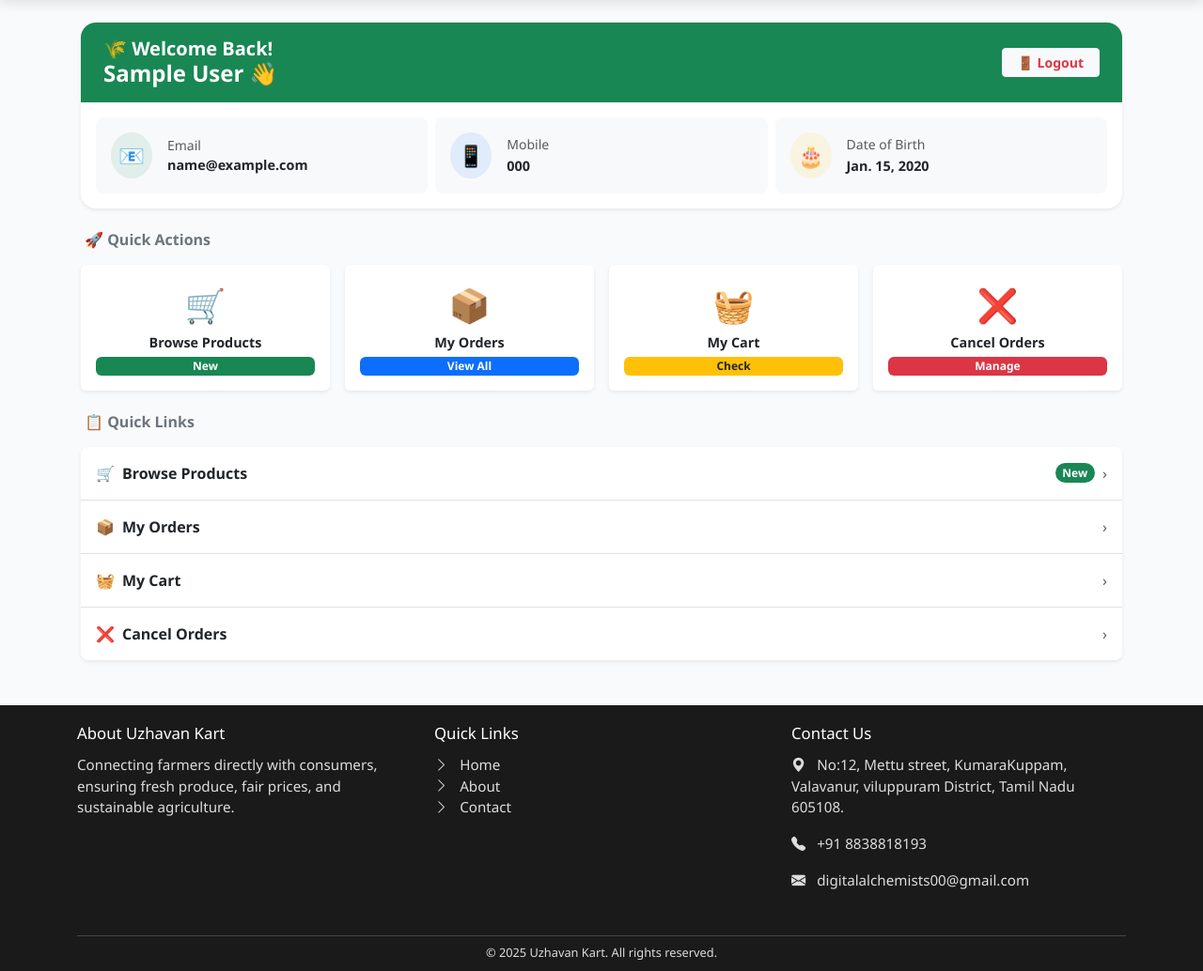
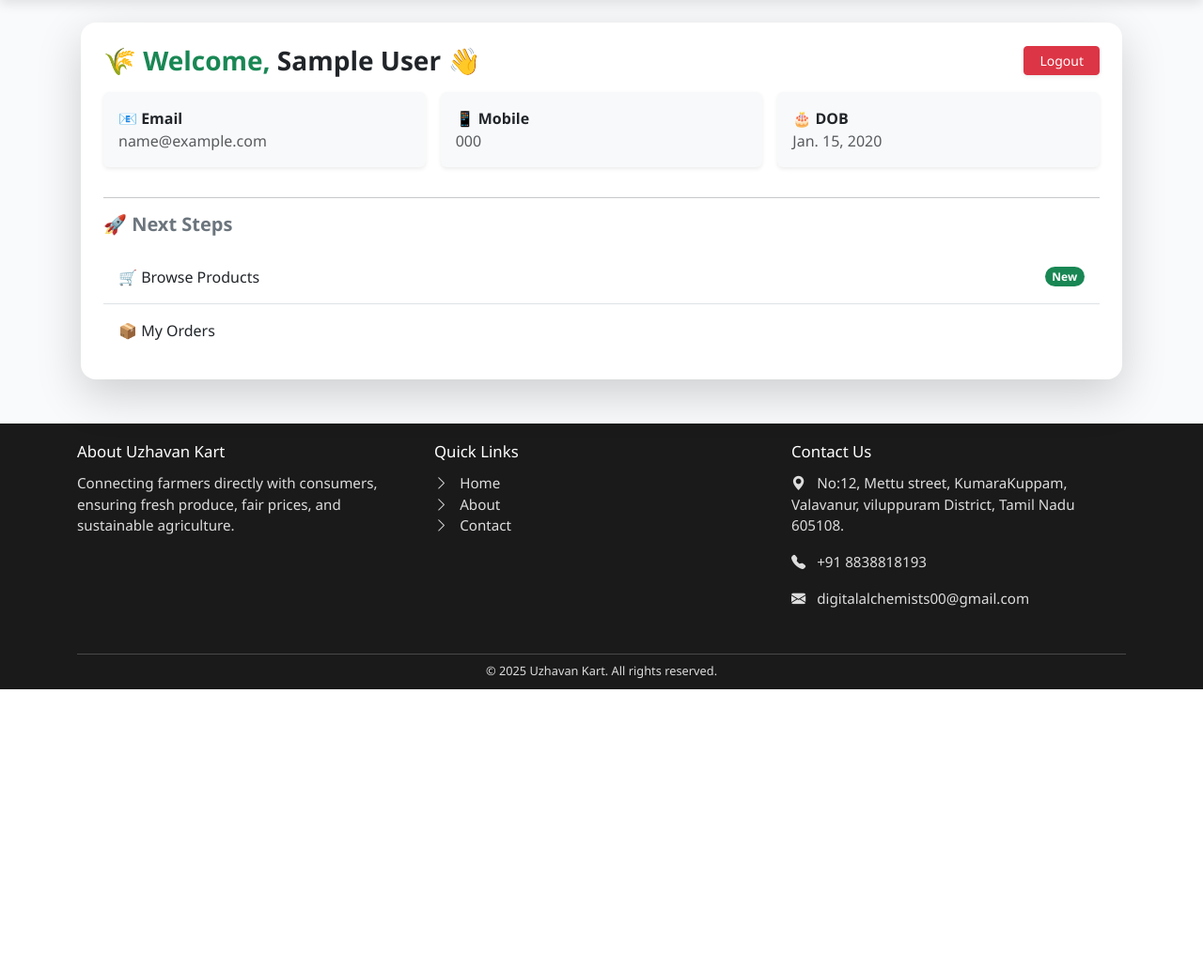
Before and after one commit to SK-DIGITALALCHEMISTS-100/UZHAVANKART, a Django app: template uzhavankart/templates/uk/customer_home.html in a window 1280 px wide. Shown: the part 66-1100 px from the top of the page at 94% size. After the commit the page ends 800 px from the top, so only its background shows below. Run offline with Django 4.2, Linux system fonts and the light colour scheme; the template is opened without the code that fills it: values that come from a table or form of the project are taken from there, others are empty; tables that the repository leaves empty hold one stand-in row (values such as "Sample post").

Commit message:
customer home update

```diff
--- a/uzhavankart/templates/uk/customer_home.html
+++ b/uzhavankart/templates/uk/customer_home.html
@@ -2,178 +2,64 @@
 {% load static %}
 
 {% block content %}
-<div class="container mt-4 px-3 mb-5">
+<div class="container mt-4 px-3 mb-4">
+  <div class="card shadow-lg border-0 rounded-4 p-3 p-md-4 bg-white">
 
-  <!-- Welcome Card -->
-  <div class="card border-0 shadow-sm rounded-4 mb-4">
-
-    <!-- Green Top Banner -->
-    <div class="bg-success rounded-top-4 px-4 py-3">
-      <div class="d-flex justify-content-between align-items-center flex-wrap gap-2">
-        <div>
-          <h5 class="text-white fw-bold mb-0">
-            🌾 Welcome Back!
-          </h5>
-          <h4 class="text-white fw-bold mb-0">
-            {{ customer.name }} 👋
-          </h4>
-        </div>
-        <a href="{% url 'customer_logout' %}"
-           class="btn btn-light btn-sm fw-semibold text-danger px-3"
-           onclick="return confirm('Are you sure you want to logout?')">
-          🚪 Logout
+    <!-- Header -->
+    <div class="d-flex justify-content-between align-items-start align-items-md-center flex-wrap gap-2 mb-3">
+      <h2 class="fw-bold text-success mb-0" style="font-size: clamp(1.2rem, 4vw, 1.75rem);">
+        🌾 Welcome, <span class="text-dark">{{ customer.name }}</span> 👋
+      </h2>
+      <a href="{% url 'customer_logout' %}" class="btn btn-danger btn-sm px-3 shadow-sm">
+        Logout
       </a>
     </div>
-    </div>
 
-    <!-- User Info Cards -->
-    <div class="card-body px-3 py-3">
-      <div class="row g-2">
+    <!-- User Info -->
+    <div class="row g-2 g-md-3 mb-3">
 
       <div class="col-12 col-md-4">
-          <div class="d-flex align-items-center gap-3 p-3 bg-light rounded-3 h-100">
-            <div class="rounded-circle bg-success bg-opacity-10 p-2 text-success"
-                 style="font-size:1.4rem;">📧</div>
-            <div class="overflow-hidden">
-              <small class="text-muted d-block">Email</small>
-              <span class="fw-semibold text-truncate d-block"
-                    style="font-size:0.9rem;">{{ customer.email }}</span>
-            </div>
+        <div class="p-3 bg-light rounded shadow-sm h-100">
+          <strong>📧 Email</strong>
+          <p class="mb-0 text-muted text-truncate">{{ customer.email }}</p>
         </div>
       </div>
 
       <div class="col-6 col-md-4">
-          <div class="d-flex align-items-center gap-3 p-3 bg-light rounded-3 h-100">
-            <div class="rounded-circle bg-primary bg-opacity-10 p-2 text-primary"
-                 style="font-size:1.4rem;">📱</div>
-            <div>
-              <small class="text-muted d-block">Mobile</small>
-              <span class="fw-semibold" style="font-size:0.9rem;">{{ customer.mobile }}</span>
-            </div>
+        <div class="p-3 bg-light rounded shadow-sm h-100">
+          <strong>📱 Mobile</strong>
+          <p class="mb-0 text-muted">{{ customer.mobile }}</p>
         </div>
       </div>
 
       <div class="col-6 col-md-4">
-          <div class="d-flex align-items-center gap-3 p-3 bg-light rounded-3 h-100">
-            <div class="rounded-circle bg-warning bg-opacity-10 p-2 text-warning"
-                 style="font-size:1.4rem;">🎂</div>
-            <div>
-              <small class="text-muted d-block">Date of Birth</small>
-              <span class="fw-semibold" style="font-size:0.9rem;">{{ customer.dob }}</span>
-            </div>
-          </div>
-        </div>
-
-      </div>
-    </div>
-  </div>
-
-  <!-- Quick Actions -->
-  <h6 class="fw-bold text-secondary mb-3 px-1">🚀 Quick Actions</h6>
-
-  <div class="row g-3 mb-4">
-
-    <!-- Browse Products -->
-    <div class="col-6 col-md-3">
-      <a href="{% url 'browse_products_customer' %}"
-         class="card border-0 shadow-sm text-decoration-none h-100 text-center p-3
-                hover-card">
-        <div style="font-size:2.2rem;">🛒</div>
-        <div class="fw-semibold text-dark mt-1" style="font-size:0.9rem;">Browse Products</div>
-        <span class="badge bg-success mt-1">New</span>
-      </a>
-    </div>
-
-    <!-- My Orders -->
-    <div class="col-6 col-md-3">
-      <a href="{% url 'view_orders' %}"
-         class="card border-0 shadow-sm text-decoration-none h-100 text-center p-3">
-        <div style="font-size:2.2rem;">📦</div>
-        <div class="fw-semibold text-dark mt-1" style="font-size:0.9rem;">My Orders</div>
-        <span class="badge bg-primary mt-1">View All</span>
-      </a>
-    </div>
-
-    <!-- View Cart -->
-    <div class="col-6 col-md-3">
-      <a href="{% url 'view_cart' %}"
-         class="card border-0 shadow-sm text-decoration-none h-100 text-center p-3">
-        <div style="font-size:2.2rem;">🧺</div>
-        <div class="fw-semibold text-dark mt-1" style="font-size:0.9rem;">My Cart</div>
-        <span class="badge bg-warning text-dark mt-1">Check</span>
-      </a>
-    </div>
-
-    <!-- Cancel Orders -->
-    <div class="col-6 col-md-3">
-      <a href="{% url 'cancel_order' %}"
-         class="card border-0 shadow-sm text-decoration-none h-100 text-center p-3">
-        <div style="font-size:2.2rem;">❌</div>
-        <div class="fw-semibold text-dark mt-1" style="font-size:0.9rem;">Cancel Orders</div>
-        <span class="badge bg-danger mt-1">Manage</span>
-      </a>
-    </div>
-
-  </div>
-
-  <!-- Recent Activity -->
-  <h6 class="fw-bold text-secondary mb-3 px-1">📋 Quick Links</h6>
-  <div class="card border-0 shadow-sm rounded-3">
-    <div class="list-group list-group-flush rounded-3">
-
-      <a href="{% url 'browse_products_customer' %}"
-         class="list-group-item list-group-item-action d-flex justify-content-between align-items-center py-3">
-        <div class="d-flex align-items-center gap-2">
-          <span>🛒</span>
-          <span class="fw-semibold">Browse Products</span>
-        </div>
-        <div class="d-flex align-items-center gap-2">
-          <span class="badge bg-success rounded-pill">New</span>
-          <span class="text-muted">›</span>
-        </div>
-      </a>
-
-      <a href="{% url 'view_orders' %}"
-         class="list-group-item list-group-item-action d-flex justify-content-between align-items-center py-3">
-        <div class="d-flex align-items-center gap-2">
-          <span>📦</span>
-          <span class="fw-semibold">My Orders</span>
-        </div>
-        <span class="text-muted">›</span>
-      </a>
-
-      <a href="{% url 'view_cart' %}"
-         class="list-group-item list-group-item-action d-flex justify-content-between align-items-center py-3">
-        <div class="d-flex align-items-center gap-2">
-          <span>🧺</span>
-          <span class="fw-semibold">My Cart</span>
-        </div>
-        <span class="text-muted">›</span>
-      </a>
-
-      <a href="{% url 'cancel_order' %}"
-         class="list-group-item list-group-item-action d-flex justify-content-between align-items-center py-3">
-        <div class="d-flex align-items-center gap-2">
-          <span>❌</span>
-          <span class="fw-semibold">Cancel Orders</span>
-        </div>
-        <span class="text-muted">›</span>
-      </a>
-
+        <div class="p-3 bg-light rounded shadow-sm h-100">
+          <strong>🎂 DOB</strong>
+          <p class="mb-0 text-muted">{{ customer.dob }}</p>
         </div>
       </div>
 
     </div>
 
-<style>
-  .hover-card:hover {
-    transform: translateY(-3px);
-    transition: transform 0.2s ease;
-    box-shadow: 0 6px 16px rgba(0,0,0,0.1) !important;
-  }
-  .rounded-top-4 {
-    border-radius: 1rem 1rem 0 0 !important;
-  }
-</style>
+    <hr>
 
+    <!-- Next Steps -->
+    <h5 class="fw-bold text-secondary">🚀 Next Steps</h5>
+    <div class="list-group list-group-flush mt-2">
+
+      <a href="{% url 'browse_products_customer' %}"
+         class="list-group-item list-group-item-action d-flex justify-content-between align-items-center py-3">
+        🛒 Browse Products
+        <span class="badge bg-success rounded-pill">New</span>
+      </a>
+
+      <a href="{% url 'view_orders' %}"
+         class="list-group-item list-group-item-action py-3">
+        📦 My Orders
+      </a>
+
+    </div>
+
+  </div>
+</div>
 {% endblock %}
```
Lines whose indentation alone changed are shown as unchanged.
